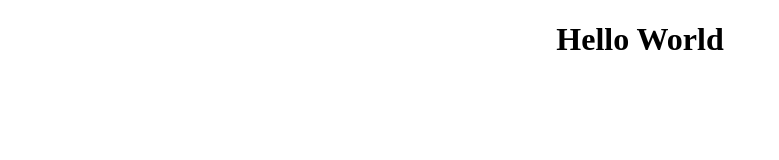
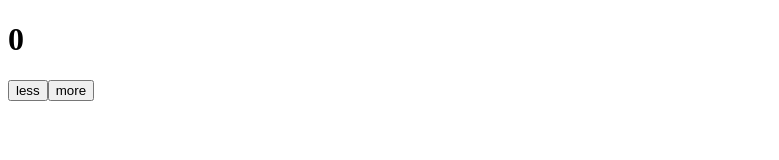
Before and after one commit to ThiBaptistella/reactLogin, a React app: page / in a window 1280 px wide. Shown: the whole page, without its empty margins (0-779 px from the left). Built offline with nearby package versions, Linux system fonts and the light colour scheme.

Commit message:
fix contador

```diff
--- a/client/components/App.js
+++ b/client/components/App.js
@@ -3,12 +3,14 @@
 */
 //import react
 import React from 'react';
+import Contador from './Contador';
 //export this componet to render in  index.js
 export default class App extends React.Component {
   render() {
     return (
-     <div style={{textAlign: 'center'}}>
-        <h1>Hello World</h1>
-      </div>);
+      <div>
+        <Contador />
+      </div>
+    );
   }
 }
--- /dev/null
+++ b/client/components/Contador.js
@@ -0,0 +1,36 @@
+import React from 'react';
+
+export default class Contador extends React.Component{
+  constructor(){
+    super();
+      this.state = {
+        contador: 0
+      };
+    }
+
+    increment(){
+      this.setState({
+        contador:  this.state.contador + 1
+      });
+    }
+    decrement(){
+      this.setState({
+        contador: this.state.contador - 1
+      });
+    }
+
+  render(){
+    return(
+      <div>
+        <div>
+          <h1>{this.state.contador}</h1>
+        </div>
+        <div>
+          <button onClick={this.decrement.bind(this)}>less</button>
+          <button onClick={this.increment.bind(this)}>more</button>
+        </div>
+      </div>
+    );
+  }
+
+}
```
Also changed, not shown: client/index.html (+1 -1 lines).
